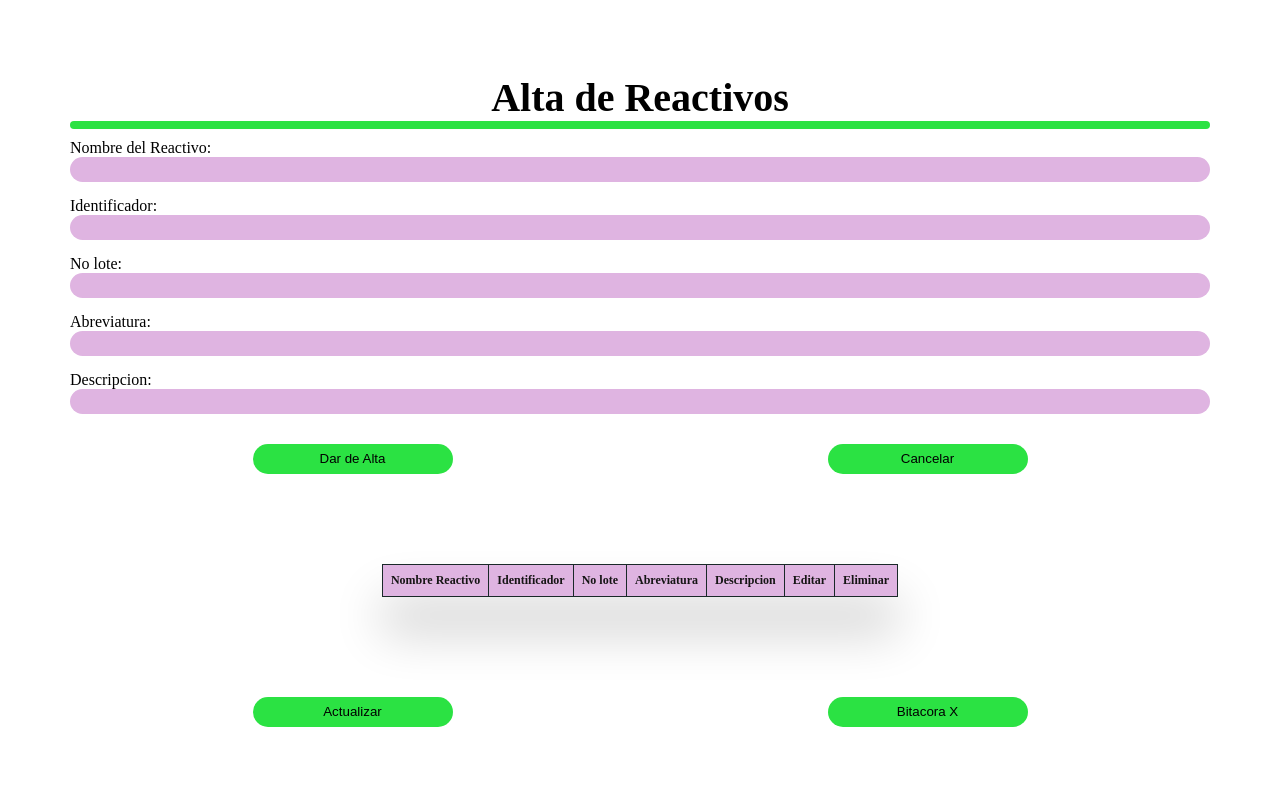
After one commit to LuisLuna24/Bitacoras, a PHP site: page /alta_reactivos.html in a window 1280 px wide. The commit adds this page. Run offline with PHP 8.4, Linux system fonts and the light colour scheme; lists and menus that the app fills with data are empty.

Commit message:
creacion de bitacora de reactivos

```diff
--- a/Extraccion.php
+++ b/Extraccion.php
@@ -24,7 +24,7 @@ if($id_Usuario=="" || $id_Usuario==null){
 <body>
     <?php require "./Global/header.php"; ?>
     <section class="bitacora_extraccion">
-        <div class="bitacora_extraccion">
+        <div class="bitacora_extraccion_contenedor">
             <form class="bitacora_extraccion_form">
                 <div class="bit_extraccion_titulo">
                     <h1>Bitacora de extraccion</h1>
--- /dev/null
+++ b/alta_reactivos.html
@@ -0,0 +1,76 @@
+<!DOCTYPE html>
+<html lang="en">
+
+<head>
+    <meta charset="UTF-8">
+    <meta name="viewport" content="width=device-width, initial-scale=1.0">
+    <link rel="stylesheet" href="css/alta_reactivos.css">
+    <title>Alta de Reactivo</title>
+</head>
+
+<body>
+    <section class="datos_alta">
+        <div class="datos_alta_contenedor">
+            <form class="datos_alta_form">
+                <div class="datos_alta_titulo">
+                    <h1>Alta de Reactivos</h1>
+                    <div class="linea_titulo"></div>
+                </div>
+
+                <div class="dat-datos">
+                    <div class="datoo1">
+                        <label for="dat1">Nombre del Reactivo:</label>
+                        <input type="text">
+                    </div>
+                    <div class="datoo2">
+                        <label for="dat2">Identificador:</label>
+                        <input type="text">
+                    </div>
+                    <div class="datoo3">
+                        <label for="dat3">No lote:</label>
+                        <input type="text">
+                    </div>
+                    <div class="datoo4">
+                        <label for="dat4">Abreviatura:</label>
+                        <input type="text">
+                    </div>
+                    <div class="datoo5">
+                        <label for="dat5">Descripcion:</label>
+                        <input type="text">
+                    </div>
+                </div>
+
+                <div class="botones">
+                    <input type="submit" value="Dar de Alta">
+                    <input type="submit" value="Cancelar">
+                </div>
+
+                <div class="padre">
+                    <table>
+                        <thead>
+                            <tr>
+                                <th>Nombre Reactivo</th>
+                                <th>Identificador</th>
+                                <th>No lote</th>
+                                <th>Abreviatura</th>
+                                <th>Descripcion</th>
+                                <th>Editar</th>
+                                <th>Eliminar</th>
+
+                            </tr>
+                        </thead>
+                        <tbody></tbody>
+                    </table>
+                </div>
+
+                <div class="boton">
+                    <input type="submit" value="Actualizar">
+                    <input type="submit" value="Bitacora X">
+                </div>
+
+            </form>
+        </div>
+    </section>
+</body>
+
+</html>
--- /dev/null
+++ b/css/alta_reactivos.css
@@ -0,0 +1,209 @@
+* {
+    box-sizing: border-box;
+    margin: 0;
+    padding: 0;
+  }
+  .datos_alta {
+    width: 100%;
+    min-height: 100vh;
+    display: flex;
+    justify-content: center;
+    align-items: center;
+  }
+  .datos_alta_contenedor {
+    width: 100%;
+    height: 100%;
+    display: flex;
+    justify-content: center;
+    align-items: center;
+    padding: 50px;
+  }
+  .datos_alta_form {
+    width: 100%;
+    height: 100%;
+    display: flex;
+    justify-content: center;
+    align-items: center;
+    padding: 20px;
+    flex-direction: column;
+    gap: 10px;
+  }
+  .datos_alta_titulo {
+    width: 100%;
+    text-align: center;
+    display: flex;
+    justify-content: center;
+    align-items: center;
+    flex-direction: column;
+  }
+  .datos_alta_titulo h1 {
+    font-size: 2.5em;
+  }
+  .linea_titulo {
+    width: 100%;
+    height: 8px;
+    background-color: rgb(43, 226, 67);
+    border-radius: 25px;
+  }
+  .dat-datos {
+    width: 100%;
+    display: flex;
+    flex-direction: column;
+    gap: 15px;
+  }
+  .dat-datos input {
+    width: 100%;
+    height: 25px;
+    border-radius: 25px;
+    padding: 0 10px;
+    border: none;
+    background-color: #dfb4e1;
+  }
+  h2 {
+    text-align: center;
+    font-size: 18px;
+    text-transform: uppercase;
+    letter-spacing: 1px;
+    color: white;
+    padding: 30px 0;
+  }
+  .botones {
+    display: grid;
+    grid-template-columns: repeat(auto-fit, minmax(200px, 1fr));
+    width: 100%;
+    gap: 10px;
+    place-items: center;
+    margin-top: 20px;
+  }
+  .botones input {
+    width: 200px;
+    height: 30px;
+    border-radius: 25px;
+    border: none;
+    background-color: rgb(43, 226, 67);
+    transition: 0.5s;
+    cursor: pointer;
+  }
+  .botones input:hover {
+    transform: translateY(-8px);
+  }
+  .botones input :active {
+    transform: translateY(2px);
+    transition: 0.3s;
+  }
+
+  .padre {
+    margin: 80px 70px 70px;
+    box-shadow: 0px 35px 50px rgba(0, 0, 0, 0.2);
+  }
+  table {
+    border-radius: 5px;
+    font-size: 12px;
+    font-weight: normal;
+    border: none;
+    border-collapse: collapse;
+    width: 100%;
+    max-width: 100%;
+    white-space: nowrap;
+    background-color: rgb(171, 247, 193);
+    border: 1px solid #1a2929;
+  }
+  td,
+  th {
+    text-align: center;
+    padding: 8px;
+    border-right: 1px solid #1a2929;
+  }
+  td {
+    font-size: 12px;
+  }
+  thead th {
+    color: #161515;
+    background: #dfb4e1;
+  }
+  tr:nth-child(even) {
+    background: #9edfd3;
+  }
+  @media (max-width: 767px) {
+    table {
+      display: block;
+      width: 100%;
+    }
+    thead,
+    tbody,
+    thead th {
+      display: block;
+    }
+    thead th:last-child {
+      border-bottom: none;
+    }
+    thead {
+      float: left;
+    }
+    tbody {
+      width: auto;
+      position: relative;
+      overflow-x: auto;
+    }
+    td,
+    th {
+      padding: 20px 0.625em 0.625em 0.625em;
+      height: 60px;
+      vertical-align: middle;
+      box-sizing: border-box;
+      overflow-x: hidden;
+      overflow-y: auto;
+      width: 120px;
+      font-size: 13px;
+      text-overflow: ellipsis;
+    }
+    thead th {
+      text-align: left;
+      border-bottom: 1px solid #f7f7f9;
+    }
+    tbody tr {
+      display: table-cell;
+    }
+    tbody tr:nth-child(odd) {
+      background: transparent;
+    }
+    tr:nth-child(even) {
+      background: transparent;
+    }
+    tr td:nth-child(odd) {
+      background: #f8f8f8;
+      border-right: 1px solid rgba(43, 226, 95);
+    }
+    tr rd :nth-child(even) {
+      background-color: #9edfd3;
+      border-right: 1px solid #1a2929;
+    }
+    tbody td {
+      display: block;
+      text-align: center;
+    }
+  }
+  .boton {
+    display: grid;
+    grid-template-columns: repeat(auto-fit, minmax(200px, 1fr));
+    width: 100%;
+    gap: 10px;
+    place-items: center;
+    margin-top: 20px;
+  }
+  .boton input {
+    width: 200px;
+    height: 30px;
+    border-radius: 25px;
+    border: none;
+    background-color: rgb(43, 226, 67);
+    transition: 0.5s;
+    cursor: pointer;
+  }
+  .boton input:hover {
+    transform: translateY(-8px);
+  }
+  .boton input :active {
+    transform: translateY(2px);
+    transition: 0.3s;
+  }
```
